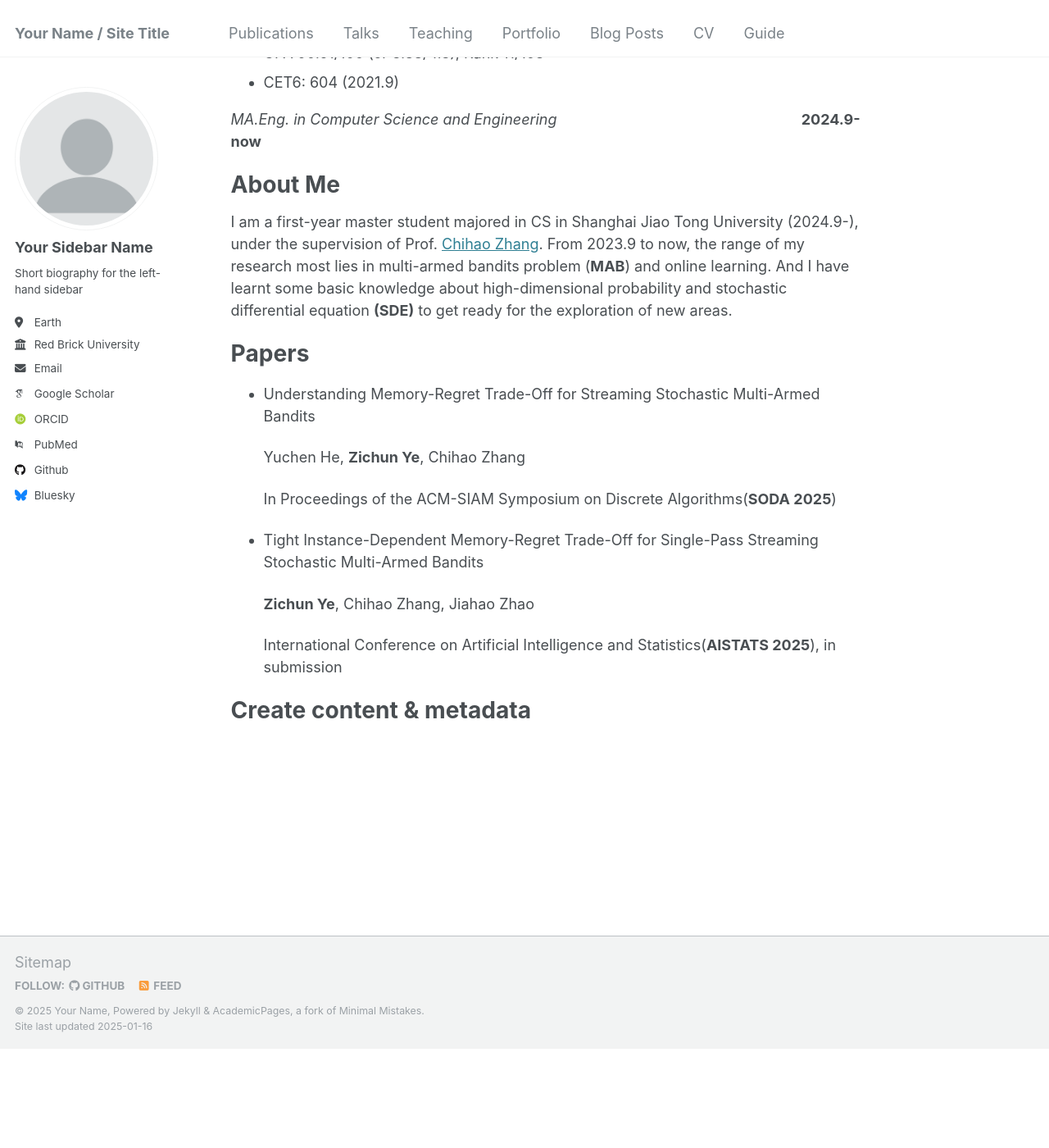
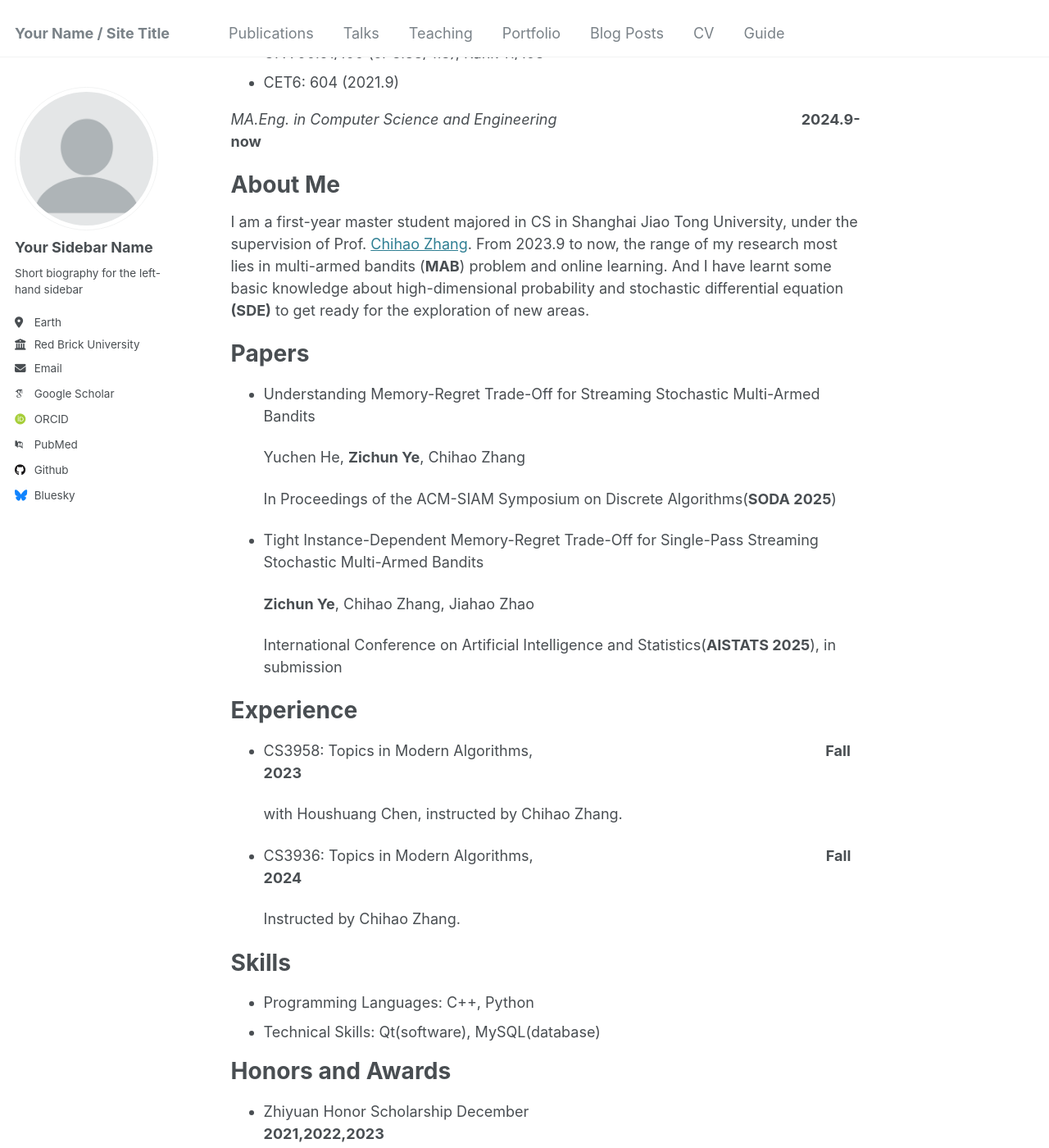
Before and after one commit to AlchemistYe/alchemistye.github.io, a Jekyll site: the page built from _pages/about.md, in a window 1280 px wide and 1400 px high, scrolled down 202 px. Shown: the whole window at 82% size. Built offline with Jekyll 4.4.1, drawn with Linux system fonts in a browser that asks for light colours; some web fonts are replaced; before the commit the page ends 1481 px from its top, so only the background shows below that; some of the changed text lies outside the part shown.

Commit message:
Update about.md

```diff
--- a/_pages/about.md
+++ b/_pages/about.md
@@ -16,8 +16,8 @@ redirect_from:
 
 About Me
 ======
-I am a first-year master student majored in CS in Shanghai Jiao Tong University (2024.9-), under the supervision of Prof. [Chihao Zhang](http://chihaozhang.com/).
-From 2023.9 to now, the range of my research most lies in multi-armed bandits problem (**MAB**) and online learning. And I have learnt some basic knowledge about high-dimensional probability and stochastic differential equation **(SDE)** to get ready for the exploration of new areas.
+I am a first-year master student majored in CS in Shanghai Jiao Tong University, under the supervision of Prof. [Chihao Zhang](http://chihaozhang.com/).
+From 2023.9 to now, the range of my research most lies in multi-armed bandits (**MAB**) problem and online learning. And I have learnt some basic knowledge about high-dimensional probability and stochastic differential equation **(SDE)** to get ready for the exploration of new areas.
 
 
 
@@ -36,7 +36,23 @@ Papers
     International Conference on Artificial Intelligence and Statistics(**AISTATS 2025**), in submission
 
 
+Experience
+======
+* CS3958: Topics in Modern Algorithms, &emsp;&emsp;&emsp;&emsp;&emsp;&emsp;&emsp;&emsp;&emsp; &emsp;&emsp;&emsp;&emsp;&emsp;&emsp;&emsp;&emsp;&emsp;&emsp; **Fall 2023**
 
+    with Houshuang Chen, instructed by Chihao Zhang.
 
-Create content & metadata
+* CS3936: Topics in Modern Algorithms, &emsp;&emsp;&emsp;&emsp;&emsp;&emsp;&emsp;&emsp;&emsp; &emsp;&emsp;&emsp;&emsp;&emsp;&emsp;&emsp;&emsp;&emsp;&emsp; **Fall 2024**
+
+    Instructed by Chihao Zhang.
+
+Skills
 ======
+* Programming Languages: C++, Python
+* Technical Skills: Qt(software), MySQL(database)
+
+Honors and Awards
+======
+* Zhiyuan Honor Scholarship December &emsp;&emsp;&emsp;&emsp;&emsp;&emsp;&emsp;&emsp;&emsp;&emsp;&emsp;&emsp;&emsp;&emsp;&emsp;&emsp;&emsp; **2021,2022,2023**
+* Huawei Fellowship October &emsp;&emsp;&emsp;&emsp;&emsp;&emsp;&emsp;&emsp;&emsp;&emsp;&emsp;&emsp;&emsp;&emsp;&emsp;&emsp;&emsp;&emsp;&emsp;&emsp;&emsp;&emsp;&emsp;&emsp;&emsp;&emsp;&emsp; **2022**
+* COSCO First Class Scholarship October &emsp;&emsp;&emsp;&emsp;&emsp;&emsp;&emsp;&emsp;&emsp;&emsp;&emsp;&emsp;&emsp;&emsp;&emsp;&emsp;&emsp;&emsp;&emsp;&emsp;&emsp;&emsp; **2021**
```
